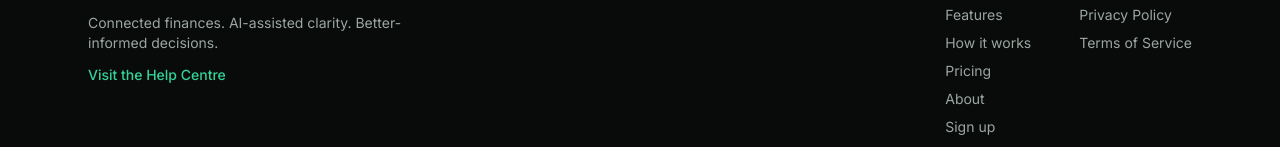
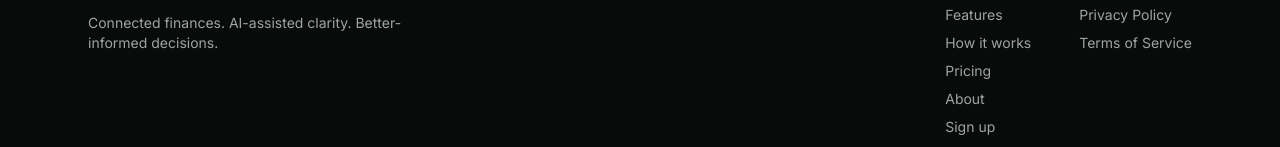
Before and after one commit to Dancan1907/trellisflow, a Next.js app in the folder apps/web/: page / in a window 1280 px wide. Shown: the part 3092-3239 px from the top of the page. Built offline with nearby package versions, Linux system fonts and the light colour scheme.

Commit message:
fix(marketing): remove Help Centre from public footer

```diff
--- a/apps/web/src/components/layout/marketing-footer.tsx
+++ b/apps/web/src/components/layout/marketing-footer.tsx
@@ -22,7 +22,6 @@ export function MarketingFooter() {
             <p className="text-sm text-fg-secondary max-w-xs">
               Connected finances. AI-assisted clarity. Better-informed decisions.
             </p>
-            <Link href="/help" className="mt-3 inline-flex text-sm font-medium text-accent-primary hover:underline">Visit the Help Centre</Link>
           </div>
 
           {/* Links */}
```
